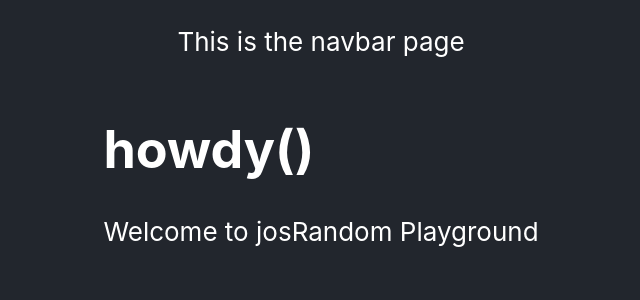
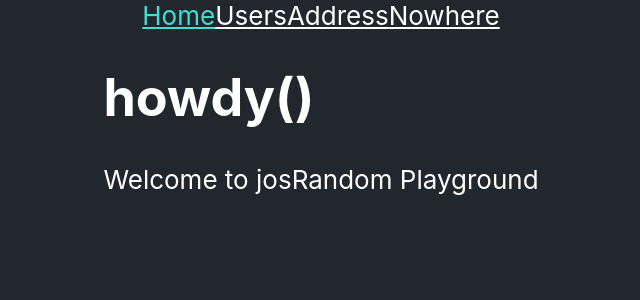
Before and after one commit to cano0029/mad9135-c2-react-router, a React (Create React App) app: page / in a window 1280 px wide. Shown: the top 300 px of the page, without its empty margins (319-959 px from the left). Built offline with nearby package versions, Linux system fonts and the light colour scheme.

Commit message:
Add links to navbar and simple styling

```diff
--- a/src/components/Navbar/Navbar.js
+++ b/src/components/Navbar/Navbar.js
@@ -1,7 +1,21 @@
+import { NavLink } from 'react-router-dom';
+import './navbar.css';
+
 const Navbar = (props) => {
   return (
     <div className="navbar">
-      <p>This is the navbar page</p>
+      <NavLink activeClassName="active" to="/" exact>
+        Home
+      </NavLink>
+      <NavLink activeClassName="active" to="/users">
+        Users
+      </NavLink>
+      <NavLink activeClassName="active" to="/addresses">
+        Address
+      </NavLink>
+      <NavLink activeClassName="active" to="/404">
+        Nowhere
+      </NavLink>
     </div>
   );
 };
--- /dev/null
+++ b/src/components/Navbar/navbar.css
@@ -0,0 +1,8 @@
+.navbar > a {
+  color: white;
+  padding: 0.2rem 1 rem;
+}
+
+.navbar > a.active {
+  color: turquoise;
+}
```
